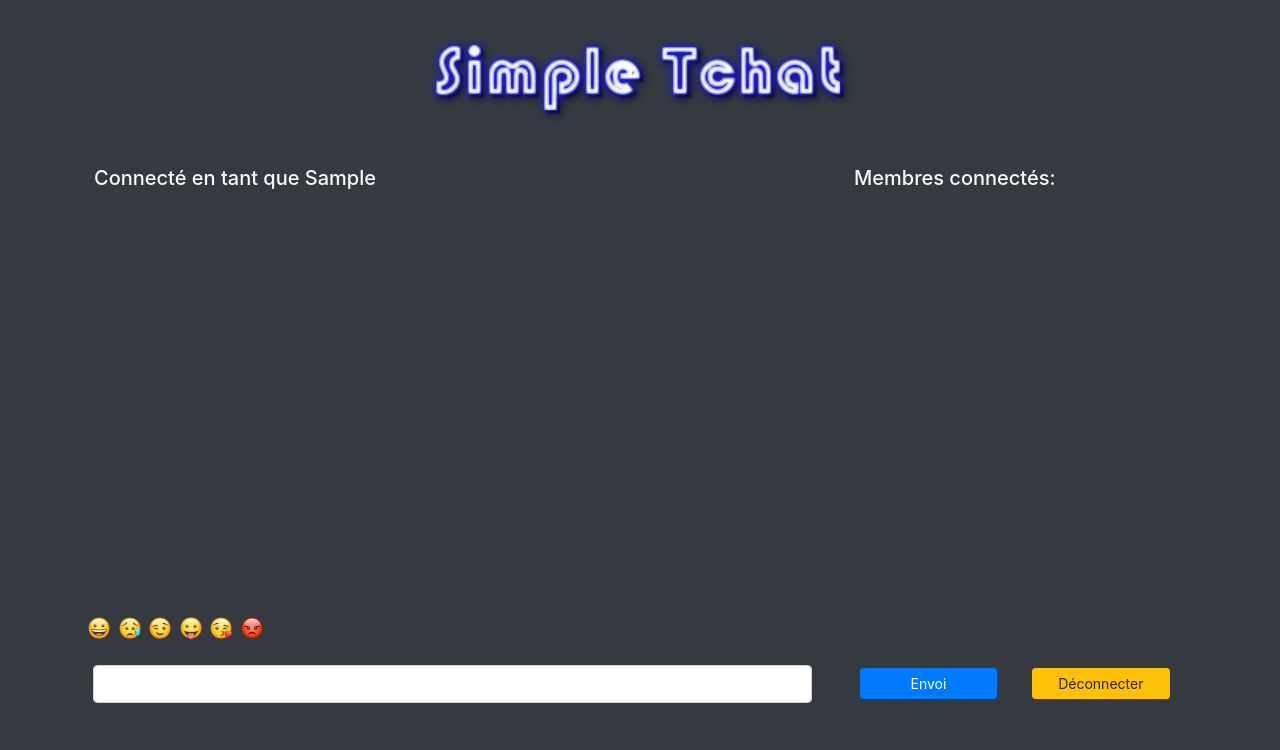
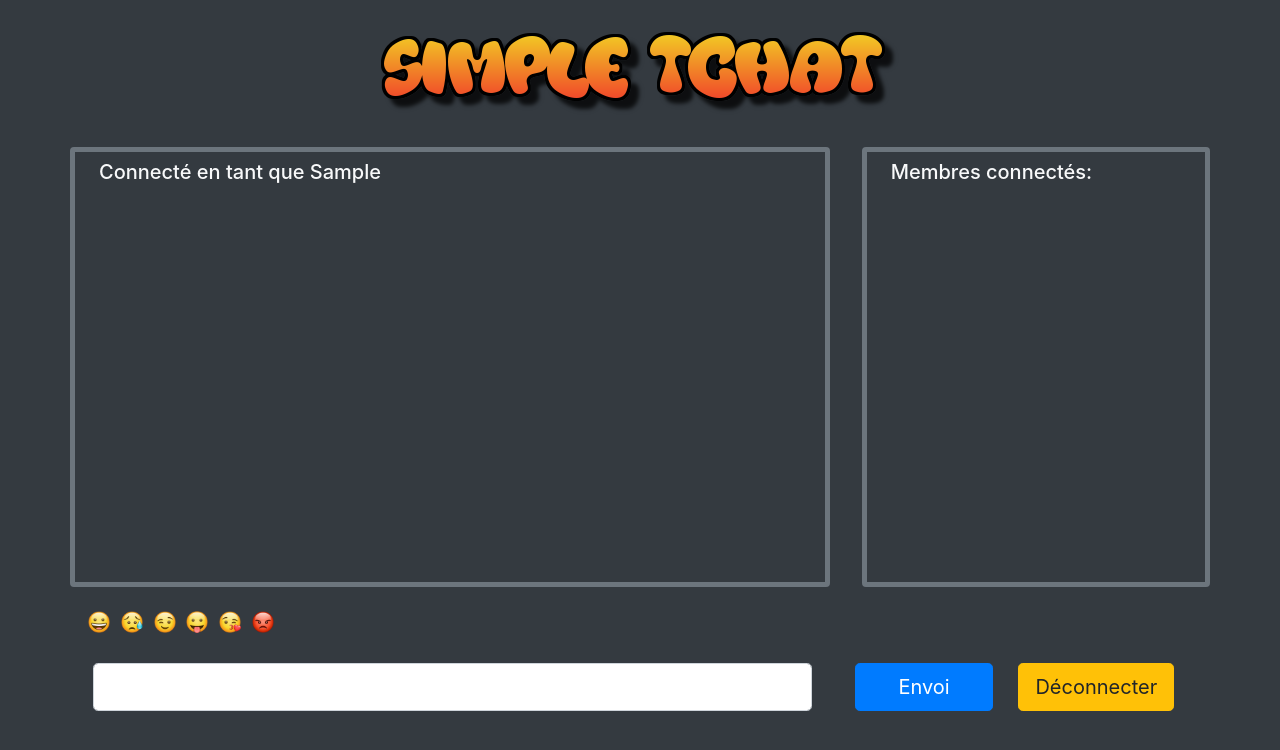
Before and after one commit to fredericleclercq/php_tchat_pdo, a PHP site: page / in a window 1280 px wide. Shown: the top 750 px of the page. Run offline with PHP 8.4, Linux system fonts and the light colour scheme; the visitor is signed in with stand-in values (Sample User, id 1); data that the repository does not hold is empty.

Commit message:
divers updates d'amélioration

```diff
--- a/connexion.php
+++ b/connexion.php
@@ -14,7 +14,7 @@ if (isset($_POST['connexion'])) // si on clique sur connexion
 
 
     if ($resultat->rowCount()  == 1) {
-        $membre = $resultat->fetch(PDO::FETCH_ASSOC);
+        $membre = $resultat->fetch();
         $_SESSION['id_membre'] = $membre['id_membre'];
         $_SESSION['pseudo'] = $_POST['pseudo'];
         // update date activité
--- a/header.php
+++ b/header.php
@@ -6,17 +6,17 @@
     <meta name="viewport" content="width=device-width, initial-scale=1.0">
     <meta http-equiv="X-UA-Compatible" content="ie=edge">
     <title>Tchat</title>
-    <link rel="stylesheet" href="https://stackpath.bootstrapcdn.com/bootstrap/4.1.3/css/bootstrap.min.css">
+    <link rel="stylesheet" href="https://stackpath.bootstrapcdn.com/bootstrap/4.5.2/css/bootstrap.min.css">
     <link rel="stylesheet" href="inc/style.css">
     <script>
         <?php
         $result = $pdo->query("SELECT id_dialogue FROM dialogue ORDER BY id_dialogue DESC LIMIT 0,1");
-        $donnees = $result->fetch(PDO::FETCH_ASSOC);
+        $donnees = $result->fetch();
         ?>
         var lastid = <?= $donnees['id_dialogue'] ?? 0 ?>;
     </script>
-    <script src="http://code.jquery.com/jquery-3.4.1.min.js"></script>
-    <script src="https://stackpath.bootstrapcdn.com/bootstrap/4.1.3/js/bootstrap.min.js"></script>
+    <script src="https://code.jquery.com/jquery-3.5.1.min.js"></script>
+    <script src="https://stackpath.bootstrapcdn.com/bootstrap/4.5.2/js/bootstrap.min.js"></script>
     <script src="inc/ajax.js"></script>
 </head>
 
--- a/inc/ajax.js
+++ b/inc/ajax.js
@@ -148,8 +148,6 @@ $(document).ready(function () {
     let liste = ['image/jpeg', 'image/png', 'image/gif'];
     function checkFile(fic) {
 
-
-
         if (fic.length > 0) {
 
             if (fic[0].size > 0 && fic[0].size < 2000000) {
@@ -159,10 +157,10 @@ $(document).ready(function () {
                     $('#avatar')[0].files = fic;   // ! Edge ! pb with strict mode
 
                     let reader = new FileReader();
-                    reader.onload = function (e) {
+                    reader.addEventListener('loadend', function (event) {
                         let image = new Image();
-                        image.src = e.target.result
-                        $("#depotavatar").html('<img src="' + e.target.result + '" class="w-25 img-fluid">');
+                        image.src = event.target.result
+                        $("#depotavatar").html('<img src="' + event.target.result + '" class="w-25 img-fluid">');
                         $(image).on('load', function () {
 
                             if (image.width > 1200 || image.height > 1200) {
@@ -172,7 +170,7 @@ $(document).ready(function () {
                                 $("#depotavatar").append('<br>' + fic[0].type + ' ' + image.width + 'x' + image.height);
                             }
                         });
-                    }
+                    });
                     reader.readAsDataURL(fic[0]);
 
                 } else {
--- a/inc/ajax.php
+++ b/inc/ajax.php
@@ -38,7 +38,7 @@ if ($action == 'affichage_message') {
     $result->execute(array('lastid' => $lastid));
     $tab['resultat'] = '';
     $tab['lastid'] = $lastid;
-    while ($dialogue = $result->fetch(PDO::FETCH_ASSOC)) {
+    while ($dialogue = $result->fetch()) {
         if ($dialogue['civilite'] == 'm') {
             $couleur = "bleu";
         } else {
@@ -55,7 +55,7 @@ if ($action == 'affichage_message') {
 if ($action == 'affichage_membre_connecte') {
     $resultat = $pdo->query("SELECT * FROM membre WHERE date_active >" . (time() - 1800) . " ORDER BY pseudo");
     $tab['resultat'] = '<h5>Membres connectés</h5>';
-    while ($membre = $resultat->fetch(PDO::FETCH_ASSOC)) {
+    while ($membre = $resultat->fetch()) {
         if ($membre['civilite'] == 'm') {
             $couleur = 'bleu';
             $titre = "Homme";
@@ -65,7 +65,7 @@ if ($action == 'affichage_membre_connecte') {
         }
 
         $avatar = (!empty($membre['avatar'])) ? $membre['avatar'] : 'unknown.png';
-        $tab['resultat'] .=  '<div class="d-flex align-items-center justify-content-start">
+        $tab['resultat'] .=  '<div class="d-flex align-items-center justify-content-start my-2">
             <img src="avatars/' . $avatar . '" class="avatar">
             <p class="' . $couleur . ' pl-2" title="' . $titre . ', ' . $membre['ville'] . ', ' . age($membre['date_de_naissance']) . ' ans">' . ucfirst($membre['pseudo']) . '</p>
         </div>';
--- a/inc/init.php
+++ b/inc/init.php
@@ -7,10 +7,11 @@ session_start();
 $pdo = new PDO(
     'mysql:host=localhost;dbname=chat',
     'root',
-    'root',
+    '',
     array(
-        PDO::ATTR_ERRMODE => PDO::ERRMODE_WARNING,
-        PDO::MYSQL_ATTR_INIT_COMMAND => 'SET NAMES utf8'
+        PDO::ATTR_ERRMODE => PDO::ERRMODE_SILENT,
+        PDO::MYSQL_ATTR_INIT_COMMAND => 'SET NAMES utf8',
+        PDO::ATTR_DEFAULT_FETCH_MODE => PDO::FETCH_ASSOC
     )
 );
 
--- a/inc/style.css
+++ b/inc/style.css
@@ -1,6 +1,7 @@
 body, p {
     margin: 0;
     padding: 0;
+    font-size: 1.5rem;
 }
 
 .main {
@@ -11,6 +12,7 @@ body, p {
 #message_tchat, #liste_membre_connecte {
     overflow-y: auto;
     overflow-x: hidden;
+    border-width: thick !important;
 }
 
 .bleu {
@@ -42,8 +44,8 @@ body, p {
 
 .loader {
     background: url(ajax-loader.gif) no-repeat;
-    width: 22px;
-    height: 22px;
+    background-size:cover;
+    background-position: center;
 }
 
 .splash {
@@ -59,6 +61,11 @@ body, p {
 .avatar {
     width: 45px;
     height: 45px;
+    border-radius:50%;
+}
+
+#depotavatar{
+    cursor:pointer;
 }
 
 /* width */
--- a/index.php
+++ b/index.php
@@ -6,6 +6,7 @@ require_once('inc/init.php');
 if (!isset($_SESSION['pseudo'])) // si on a pas de pseudo enregistré en session, c'est que je ne suis pas passé par la page connexion
 {
     header('location:connexion.php'); // redirection vers connexion
+    exit();
 }
 
 require_once('header.php');
@@ -13,8 +14,8 @@ require_once('header.php');
 ?>
 
 
-<div class="row d-flex">
-    <div id="message_tchat" class="col-md-8 main bg-dark text-light px-4 py-2 order-1 order-md-0">
+<div class="row d-flex justify-content-between">
+    <div id="message_tchat" class="col-md-8 main bg-dark text-light px-4 py-2 order-1 order-md-0 border border-secondary rounded">
 
         <h5>Connecté en tant que <?= ucfirst($_SESSION['pseudo']) ?></h5>
         <?php
@@ -25,7 +26,7 @@ require_once('header.php');
             FROM dialogue d, membre m
             WHERE m.id_membre = d.id_membre
             ORDER BY d.date");
-        while ($dialogue = $result->fetch(PDO::FETCH_ASSOC)) {
+        while ($dialogue = $result->fetch()) {
             if ($dialogue['civilite'] == 'm') {
                 $couleur = "bleu";
             } else {
@@ -37,11 +38,13 @@ require_once('header.php');
         }
         ?>
     </div>
-    <div id="liste_membre_connecte" class="col-md-4 main bg-dark text-light px-4 py-2 order-0 order-md-1">
+    <div class="col-md-4">
+        <div class="row">
+            <div id="liste_membre_connecte" class="col-12 offset-md-1 col-md-11 main bg-dark text-light px-4 py-2 order-0 order-md-1 border border-secondary rounded mb-2 mb-md-0">
                 <h5>Membres connectés:</h5>
                 <?php
                 $resultat = $pdo->query("SELECT * FROM membre WHERE date_active >" . (time() - 1800) . " ORDER BY pseudo ASC");
-        while ($membre = $resultat->fetch(PDO::FETCH_ASSOC)) {
+                while ($membre = $resultat->fetch()) {
                     if ($membre['civilite'] == 'm') {
                         $couleur = 'bleu';
                         $titre = "Homme";
@@ -51,13 +54,16 @@ require_once('header.php');
                     }
 
                     $avatar = (!empty($membre['avatar'])) ? $membre['avatar'] : 'unknown.png';
-            echo '<div class="d-flex  align-items-center justify-content-start ">
+                    echo '<div class="d-flex  align-items-center justify-content-start my-2">
                         <img src="avatars/' . $avatar . '" class="avatar">
                         <p class="' . $couleur . ' pl-2" title="' . $titre . ', ' . $membre['ville'] . ', ' . age($membre['date_de_naissance']) . ' ans">' . ucfirst($membre['pseudo']) . '</p>
                     </div>';
                 }
                 ?>
             </div>
+        </div>
+    </div>
+
 
 </div>
 
@@ -76,11 +82,11 @@ require_once('header.php');
 <div id="formulaire_tchat">
     <form method="post" action="#" class="row  bg-dark text-light px-2 py-2 bg-light">
         <div class="col-md-8">
-            <input type="text" id="message" name="message" class="form-control">
+            <input type="text" id="message" name="message" class="form-control form-control-lg">
         </div>
         <div class="col-md-4 mt-3 mt-md-0 d-flex align-items-center justify-content-center">
-            <input type="submit" name="envoi" value="Envoi" class="btn btn-primary btn-sm d-block mx-auto" id="submit">
-            <button type="button" class="btn btn-warning btn-sm d-block mx-auto" id="deco_button">Déconnecter</button>
+            <input type="submit" name="envoi" value="Envoi" class="btn btn-primary btn-lg d-block mx-auto" id="submit">
+            <button type="button" class="btn btn-warning btn-lg d-block mx-auto" id="deco_button">Déconnecter</button>
         </div>
     </form>
 </div>
--- a/inscription.php
+++ b/inscription.php
@@ -10,14 +10,14 @@ if (isset($_POST['inscription'])) // si on clique sur connexion
     $avatar = $_POST['memoavatar'] ?? '';
 
     if (!empty($_FILES['avatar']['name'])) {
-        $avatar = date('YmdH') . '_' . $_FILES['avatar']['name'];
+        $avatar = date('YmdHis') . '_' . $_FILES['avatar']['name'];
         $chemin = $_SERVER['DOCUMENT_ROOT'] . URL . 'avatars/';
         move_uploaded_file($_FILES['avatar']['tmp_name'], $chemin . $avatar);
     }
 
     $resultat = $pdo->prepare("SELECT * FROM membre WHERE pseudo = :pseudo");
     $resultat->execute(array('pseudo' => $_POST['pseudo']));
-    $membre = $resultat->fetch(PDO::FETCH_ASSOC);
+    $membre = $resultat->fetch();
 
     if ($resultat->rowCount() == 0) {
         //controles additionnels
```
Also changed, not shown: logo.png. Lines whose indentation alone changed are shown as unchanged.
